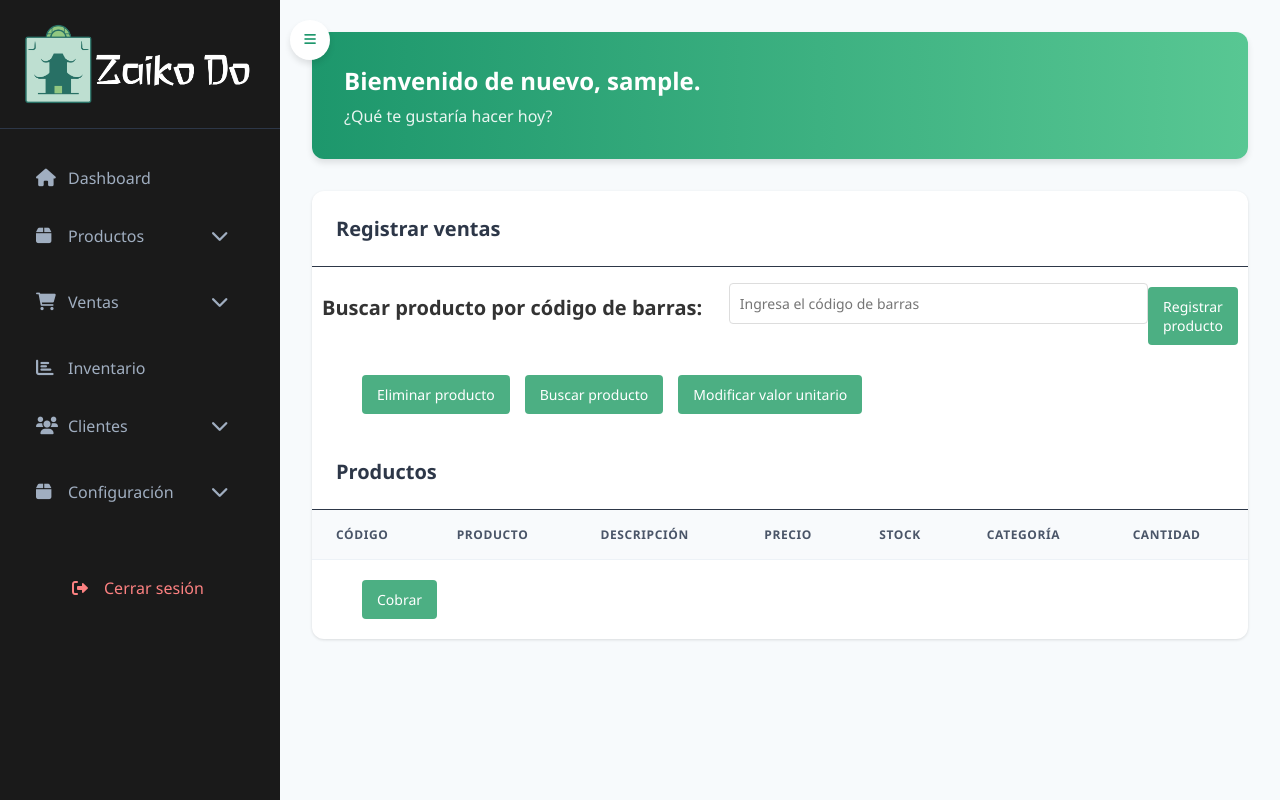
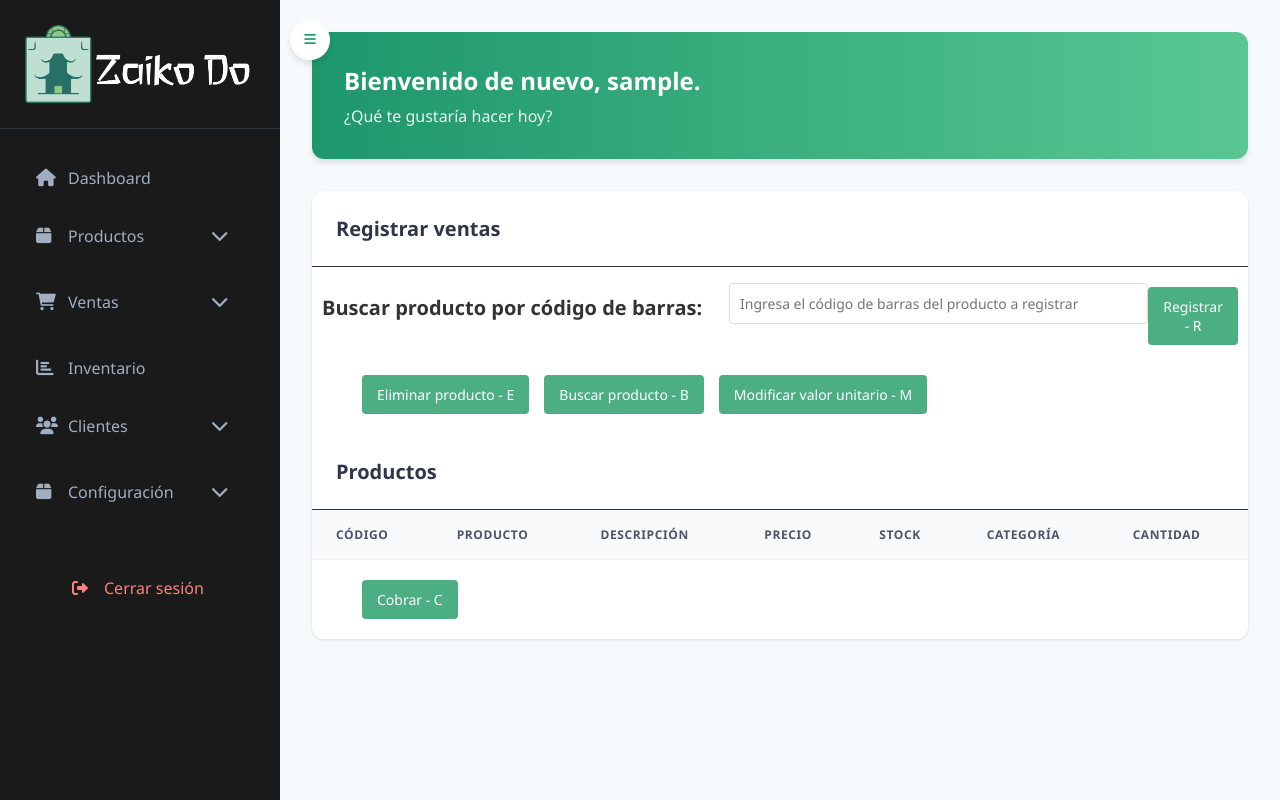
Before and after one commit to johnrua17/Zaiko-Do, a Flask app: template templates/admin.html in a window 1280 px wide. Run offline with Flask 3, Linux system fonts and the light colour scheme; the template is opened without the code that fills it: most values are stand-ins (such as "Sample title", 1, 10 or a date in 2020); lists and menus that the app fills with data are empty.

Commit message:
ZD-193 atajos de teclado
falta arreglar el tamaño del botón de registrar

```diff
--- a/templates/admin.html
+++ b/templates/admin.html
@@ -237,13 +237,13 @@
             {% include 'buscar_productos.html' %}
             <div class="barcode-entry">
                 <label for="buscar_codigo_barras">Buscar producto por código de barras:</label>
-                <input type="text" id="buscar_codigo_barras" name="buscar_codigo_barras" placeholder="Ingresa el código de barras">
-                <button id="buscar_producto_codigo" class="data-table buscar-btn">Registrar producto</button>
+                <input type="text" id="buscar_codigo_barras" name="buscar_codigo_barras" placeholder="Ingresa el código de barras del producto a registrar">
+                <button id="buscar_producto_codigo" class="data-table buscar-btn">Registrar - R</button>
             </div>
             <div class="admin-buttons">
-                <button id="eliminar_producto" class="data-table btn-delete">Eliminar producto</button>
-                <button id="buscar_productos" class="data-table">Buscar producto</button>
-                <button id="modificar_valor" class="data-table">Modificar valor unitario</button>
+                <button id="eliminar_producto" class="data-table btn-delete">Eliminar producto - E</button>
+                <button id="buscar_productos" class="data-table">Buscar producto - B</button>
+                <button id="modificar_valor" class="data-table">Modificar valor unitario - M</button>
             </div>
             <div class="table-header">
                 <h2>Productos</h2>
@@ -264,7 +264,7 @@
                     <!-- Productos se añadirán aquí dinámicamente -->
                 </tbody>
             </table>
-            <button class="data-table admin-buttons" id="cobrar">Cobrar</button>
+            <button class="data-table admin-buttons" id="cobrar">Cobrar - C</button>
         </div>
         <div id="buscador_contenedor" style="display: none; position: fixed; top: 0; left: 0; width: 100%; height: 100%; background: rgba(0,0,0,0.5); z-index: 9999;">
             <div style="position: absolute; top: 50%; left: 50%; transform: translate(-50%, -50%); background: white; padding: 20px; border-radius: 10px; width: 80%; max-width: 500px;">
@@ -551,6 +551,7 @@ function verificarProducto(producto) {
         }
     });
 </script>
-
+<script src="{{ url_for('static', filename='js/atajos.js') }}">  // Para atajos de teclado
+</script>
 </body>
 </html>
```
Also changed, not shown: static/js/atajos.js (added, +44 -0 lines).
